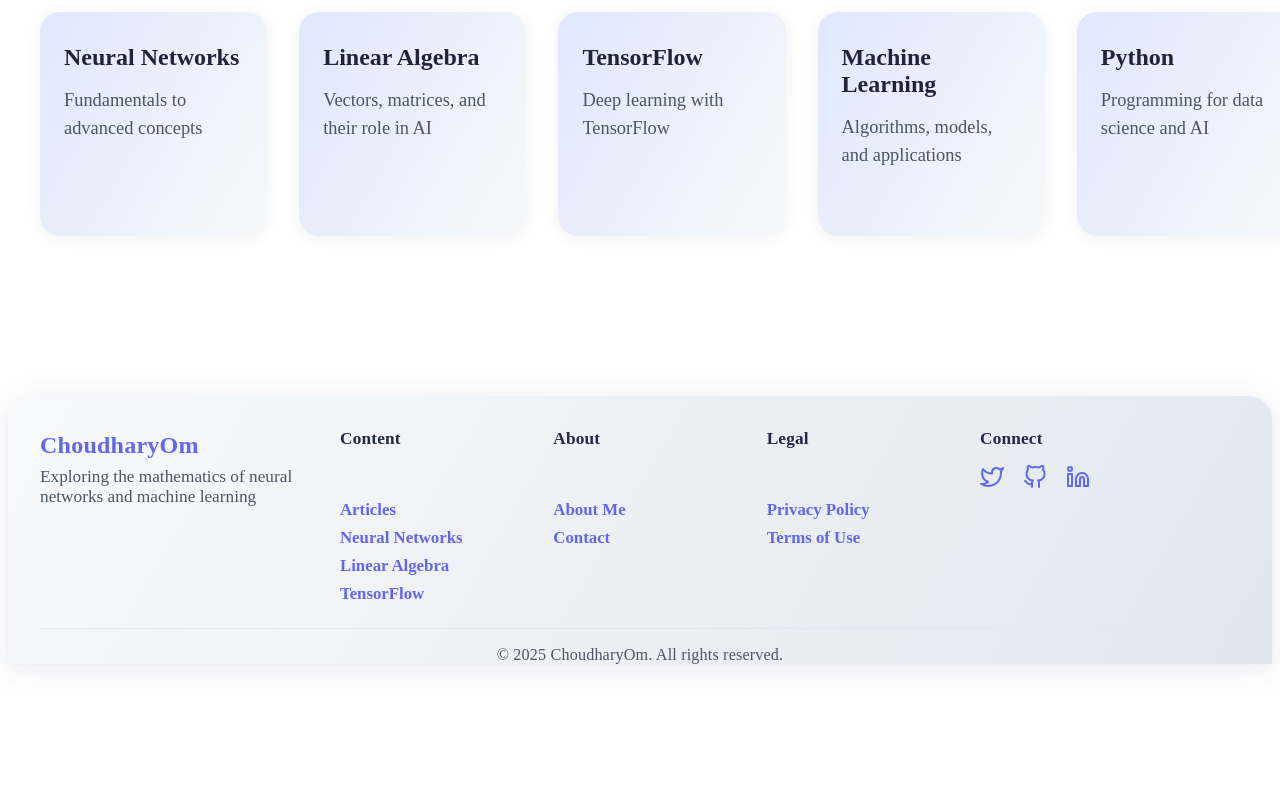
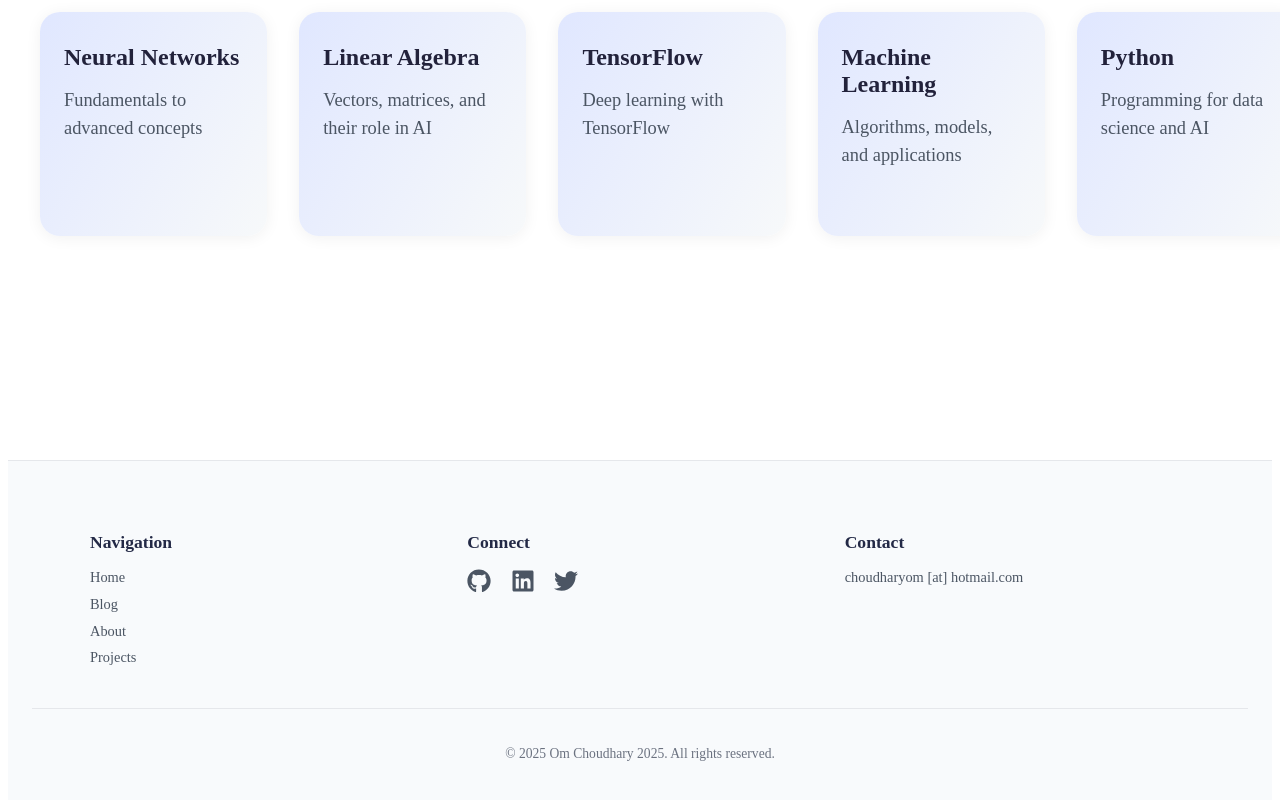
Before and after one commit to choudharyom/choudharyom.github.io, a Next.js app: page / in a window 1280 px wide. Shown: the part 2065-2865 px from the top of the page. Before the commit the page ends 2745 px from the top, so only its background shows below. Built offline with nearby package versions, Linux system fonts and the light colour scheme.

Commit message:
fix footer improve tag css

```diff
--- a/src/components/layout/Footer.js
+++ b/src/components/layout/Footer.js
@@ -1,74 +1,56 @@
+// src/components/layout/Footer.js
 import Link from 'next/link';
-import styles from '@/styles/Footer.module.css';
+import styles from '@/styles/Footer.module.css'; // We'll create/update this next
+import { FaGithub, FaLinkedin, FaTwitter } from 'react-icons/fa'; // Example icons
 
 const Footer = () => {
+  const currentYear = new Date().getFullYear();
+
   return (
     <footer className={styles.footer}>
-      <div className={styles.footerContainer}>
-        {/* Top section using flex container for responsiveness */}
-        <div className={styles.footerFlexContainer}>
-          {/* About Section */}
-          <div className={styles.footerAbout}>
-            <h2 className={styles.footerTitle}>ChoudharyOm</h2>
-            <p className={styles.footerDescription}>Exploring the mathematics of neural networks and machine learning</p>
-          </div>
+      <div className={styles.footerContent}> {/* Grid container */}
+        {/* Section 1: Navigation */}
+        <div className={styles.footerSection}>
+          <h4 className={styles.sectionTitle}>Navigation</h4>
+          <ul className={styles.navList}>
+            <li><Link href="/">Home</Link></li>
+            <li><Link href="/blog">Blog</Link></li>
+            <li><Link href="/about">About</Link></li>
+            <li><Link href="/projects">Projects</Link></li>
+            {/* Add other relevant links */}
+          </ul>
+        </div>
 
-          {/* Navigation Links Sections */}
-          <div className={styles.footerCategories}>
-            <h3 className={styles.footerCategoryTitle}>Content</h3>
-            <ul className={styles.footerList}>
-              <li className={styles.footerListItem}><Link href="/blog" className={styles.footerLink}>Articles</Link></li>
-              <li className={styles.footerListItem}><Link href="/tag/neural-networks" className={styles.footerLink}>Neural Networks</Link></li>
-              <li className={styles.footerListItem}><Link href="/tag/linear-algebra" className={styles.footerLink}>Linear Algebra</Link></li>
-              <li className={styles.footerListItem}><Link href="/tag/tensorflow" className={styles.footerLink}>TensorFlow</Link></li>
-            </ul>
-          </div>
-
-          <div className={styles.footerLinks}>
-            <h3 className={styles.footerLinksTitle}>About</h3>
-            <ul className={styles.footerList}>
-              <li className={styles.footerListItem}><Link href="/about" className={styles.footerLink}>About Me</Link></li>
-              <li className={styles.footerListItem}><Link href="/contact" className={styles.footerLink}>Contact</Link></li>
-            </ul>
-          </div>
-
-          <div className={styles.footerLinks}> {/* Reusing footerLinks style for consistency */}
-            <h3 className={styles.footerLinksTitle}>Legal</h3>
-            <ul className={styles.footerList}>
-              <li className={styles.footerListItem}><Link href="/privacy" className={styles.footerLink}>Privacy Policy</Link></li>
-              <li className={styles.footerListItem}><Link href="/terms" className={styles.footerLink}>Terms of Use</Link></li>
-            </ul>
-          </div>
-
-          {/* Connect Section (includes social links) */}
-          <div className={styles.footerConnect}>
-             <h3 className={styles.footerConnectTitle}>Connect</h3>
-             <div className={styles.footerSocialLinks}>
-                <a href="https://twitter.com/choudharyom" target="_blank" rel="noopener noreferrer" aria-label="Twitter" className={styles.footerSocialLink}>
-                  <svg xmlns="http://www.w3.org/2000/svg" width="24" height="24" viewBox="0 0 24 24" fill="none" stroke="currentColor" strokeWidth="2" strokeLinecap="round" strokeLinejoin="round">
-                    <path d="M23 3a10.9 10.9 0 0 1-3.14 1.53 4.48 4.48 0 0 0-7.86 3v1A10.66 10.66 0 0 1 3 4s-4 9 5 13a11.64 11.64 0 0 1-7 2c9 5 20 0 20-11.5a4.5 4.5 0 0 0-.08-.83A7.72 7.72 0 0 0 23 3z"></path>
-                  </svg>
-                </a>
-                <a href="https://github.com/choudharyom" target="_blank" rel="noopener noreferrer" aria-label="GitHub" className={styles.footerSocialLink}>
-                  <svg xmlns="http://www.w3.org/2000/svg" width="24" height="24" viewBox="0 0 24 24" fill="none" stroke="currentColor" strokeWidth="2" strokeLinecap="round" strokeLinejoin="round">
-                    <path d="M9 19c-5 1.5-5-2.5-7-3m14 6v-3.87a3.37 3.37 0 0 0-.94-2.61c3.14-.35 6.44-1.54 6.44-7A5.44 5.44 0 0 0 20 4.77 5.07 5.07 0 0 0 19.91 1S18.73.65 16 2.48a13.38 13.38 0 0 0-7 0C6.27.65 5.09 1 5.09 1A5.07 5.07 0 0 0 5 4.77a5.44 5.44 0 0 0-1.5 3.78c0 5.42 3.3 6.61 6.44 7A3.37 3.37 0 0 0 9 18.13V22"></path>
-                  </svg>
-                </a>
-                <a href="https://linkedin.com/in/choudharyom" target="_blank" rel="noopener noreferrer" aria-label="LinkedIn" className={styles.footerSocialLink}>
-                  <svg xmlns="http://www.w3.org/2000/svg" width="24" height="24" viewBox="0 0 24 24" fill="none" stroke="currentColor" strokeWidth="2" strokeLinecap="round" strokeLinejoin="round">
-                    <path d="M16 8a6 6 0 0 1 6 6v7h-4v-7a2 2 0 0 0-2-2 2 2 0 0 0-2 2v7h-4v-7a6 6 0 0 1 6-6z"></path>
-                    <rect x="2" y="9" width="4" height="12"></rect>
-                    <circle cx="4" cy="4" r="2"></circle>
-                  </svg>
-                </a>
-             </div>
+        {/* Section 2: Social Links */}
+        <div className={styles.footerSection}>
+          <h4 className={styles.sectionTitle}>Connect</h4>
+          <div className={styles.socialLinks}>
+            <a href="https://github.com/choudharyom" target="_blank" rel="noopener noreferrer" aria-label="GitHub">
+              <FaGithub />
+            </a>
+            <a href="https://linkedin.com/in/om-choudhary" target="_blank" rel="noopener noreferrer" aria-label="LinkedIn">
+              <FaLinkedin />
+            </a>
+            <a href="https://twitter.com/choudharyom_" target="_blank" rel="noopener noreferrer" aria-label="Twitter">
+              <FaTwitter />
+            </a>
+            {/* Add other social links */}
           </div>
         </div>
 
-        {/* Bottom section for copyright */}
-        <div className={styles.footerCopyright}>
-          <p>© {new Date().getFullYear()} ChoudharyOm. All rights reserved.</p>
+        {/* Section 3: Maybe Contact or other info */}
+        <div className={styles.footerSection}>
+           <h4 className={styles.sectionTitle}>Contact</h4>
+           <p>choudharyom [at] hotmail.com</p>
+           {/* Or a link to a contact page */}
+           {/* <Link href="/contact">Get in Touch</Link> */}
         </div>
+
+      </div>
+
+      {/* Bottom Bar: Copyright */}
+      <div className={styles.footerBottom}>
+        <p>&copy; {currentYear} Om Choudhary 2025. All rights reserved.</p>
       </div>
     </footer>
   );
--- a/src/styles/Footer.module.css
+++ b/src/styles/Footer.module.css
@@ -1,213 +1,118 @@
+/* src/styles/Footer.module.css */
+
 .footer {
-  background: linear-gradient(120deg, #f8fafc 0%, #e0e7ef 100%);
-  backdrop-filter: blur(8px) saturate(1.1);
-  box-shadow: 0 4px 32px rgba(60, 60, 120, 0.10), 0 1.5px 6px rgba(0,0,0,0.04);
-  border-radius: 1.5rem 1.5rem 0 0;
-  padding-top: 1rem;
-  padding-bottom: 0rem;
-  margin-top: 0rem;
-  transition: background 0.3s, box-shadow 0.3s;
+  background-color: var(--background-alt); /* Or var(--card-bg) depending on theme */
+  color: var(--color-text-secondary);
+  padding: 3rem 1.5rem 1.5rem 1.5rem; /* More padding top */
+  margin-top: 4rem; /* Space above footer */
+  border-top: 1px solid var(--border-color);
+  font-size: 0.9rem;
 }
 
-.footerContainer {
-  max-width: 1200px;
-  margin: 0 auto;
-  padding-left: 1rem;
-  padding-right: 1rem;
+/* Use CSS Grid for the main content sections */
+.footerContent {
+  max-width: 1100px; /* Adjust max-width as needed */
+  margin: 0 auto 2rem auto; /* Center content, space before bottom bar */
+  display: grid;
+  gap: 2rem; /* Gap between sections */
+  /* Default: 3 columns on larger screens */
+  grid-template-columns: repeat(3, 1fr);
 }
 
-.footerFlexContainer {
-  display: flex;
-  flex-direction: column;
-  gap: 2.5rem;
+.sectionTitle {
+  font-size: 1.1rem;
+  font-weight: 600;
+  color: var(--color-text-primary);
+  margin-bottom: 1rem;
 }
 
-.footerAbout {
-  margin-bottom: 1.5rem;
+/* Navigation List */
+.navList {
+  list-style: none;
+  padding: 0;
+  margin: 0;
 }
 
-.footerTitle {
-  font-size: 1.5rem;
-  font-weight: 900;
-  color: #6366f1;
-  letter-spacing: 0.01em;
-  margin-bottom: 0.5rem;
+.navList li {
+  margin-bottom: 0.6rem;
 }
 
-.footerDescription {
-  margin-top: 0.5rem;
-  color: #4b5563;
-  font-size: 1.08rem;
+.navList a {
+  color: var(--color-text-secondary);
+  text-decoration: none;
+  transition: color 0.2s ease;
 }
 
-.footerCategories,
-.footerLinks {
-  display: grid;
-  grid-template-columns: 1fr;
-  gap: 1.2rem;
+.navList a:hover {
+  color: var(--color-link-hover);
+  text-decoration: underline;
 }
 
-.footerCategoryTitle,
-.footerLinksTitle,
-.footerConnectTitle {
-  font-weight: 800;
-  margin-bottom: 1rem;
-  color: #232946;
-  font-size: 1.08rem;
-  letter-spacing: 0.01em;
-}
-
-.footerList {
-  list-style: none;
-  padding: 0;
-}
-
-.footerListItem {
-  margin-bottom: 0.5rem;
-}
-
-.footerLink {
-  color: #6366f1;
-  text-decoration: none;
-  font-weight: 600;
-  font-size: 1.05rem;
-  position: relative;
-  transition: color 0.2s;
-}
-
-.footerLink::after {
-  content: "";
-  display: block;
-  position: absolute;
-  left: 0;
-  bottom: -2px;
-  width: 100%;
-  height: 2px;
-  background: linear-gradient(90deg, #a5b4fc 0%, #fca5a5 100%);
-  border-radius: 1em;
-  transform: scaleX(0);
-  transform-origin: left;
-  transition: transform 0.35s cubic-bezier(0.4,0,0.2,1);
-}
-
-.footerLink:hover,
-.footerLink:focus {
-  color: #f59e42;
-}
-
-.footerLink:hover::after,
-.footerLink:focus::after {
-  transform: scaleX(1);
-}
-
-.footerConnect {
-  margin-top: 1.5rem;
-}
-
-.footerSocialLinks {
+/* Social Links */
+.socialLinks {
   display: flex;
   gap: 1.2rem;
-}
-
-.footerSocialLink {
-  color: #6366f1;
-  font-size: 1.5rem;
-  transition: color 0.2s, transform 0.2s;
-  display: flex;
   align-items: center;
 }
 
-.footerSocialLink:hover,
-.footerSocialLink:focus {
-  color: #f59e42;
-  transform: scale(1.15) rotate(-6deg);
+.socialLinks a {
+  color: var(--color-text-secondary);
+  font-size: 1.5rem; /* Icon size */
+  transition: color 0.2s ease, transform 0.2s ease;
 }
 
-.footerCopyright {
-  margin-top: 0rem;
-  padding-top: 0rem;
-  border-top: 1.5px solid #e0e7ef;
-  text-align: center;
-  color: #4b5563;
-  font-size: 1.01rem;
-  letter-spacing: 0.01em;
+.socialLinks a:hover {
+  color: var(--color-primary); /* Use primary color for hover */
+  transform: scale(1.1);
 }
 
-/* Dark Mode Styles */
-.darkFooter {
-  background: linear-gradient(120deg, #232946 0%, #18181b 100%);
-  box-shadow: 0 4px 32px rgba(0,0,0,0.18), 0 1.5px 6px rgba(255,255,255,0.04);
+/* Footer Bottom Bar */
+.footerBottom {
+  border-top: 1px solid var(--border-color);
+  padding-top: 1.5rem;
+  text-align: center;
+  font-size: 0.85rem;
+  color: var(--color-text-tertiary);
 }
 
-.darkFooter .footerTitle {
-  color: #a5b4fc;
-}
+/* --- Responsive Adjustments --- */
 
-.darkFooter .footerDescription,
-.darkFooter .footerCategoryTitle,
-.darkFooter .footerLinksTitle,
-.darkFooter .footerConnectTitle,
-.darkFooter .footerCopyright {
-  color: #e0e7ef;
-}
-
-.darkFooter .footerLink {
-  color: #a5b4fc;
-}
-
-.darkFooter .footerLink:hover,
-.darkFooter .footerLink:focus {
-  color: #fca5a5;
-}
-
-.darkFooter .footerLink::after {
-  background: linear-gradient(90deg, #a5b4fc 0%, #fca5a5 100%);
-}
-
-.darkFooter .footerSocialLink {
-  color: #a5b4fc;
-}
-
-.darkFooter .footerSocialLink:hover,
-.darkFooter .footerSocialLink:focus {
-  color: #fca5a5;
-}
-
-.darkFooter .footerCopyright {
-  border-top-color: #232946;
-}
-
-/* Medium Screen (md) Styles */
-@media (min-width: 768px) {
-  .footerFlexContainer {
-    flex-direction: row;
-    justify-content: space-between;
-    align-items: flex-start;
-    gap: 2.5rem;
+/* Medium Screens (e.g., Tablets) - Collapse to 2 columns */
+@media (max-width: 768px) {
+  .footerContent {
+    /* Change to 2 columns */
+    grid-template-columns: repeat(2, 1fr);
+    gap: 1.5rem; /* Slightly reduce gap */
   }
-
-  .footerAbout {
-    width: 24%;
-    min-width: 180px;
-  }
-
-  .footerCategories,
-  .footerLinks {
-    width: 16%;
-    min-width: 120px;
-  }
-
-  .footerConnect {
-    width: 24%;
-    min-width: 180px;
-    margin-top: 0;
+  .footer {
+     padding: 2.5rem 1rem 1rem 1rem; /* Adjust padding */
   }
 }
 
-/* Large Screen (lg) Styles */
-@media (min-width: 1024px) {
-  .footerContainer {
-    padding-left: 2rem;
-    padding-right: 2rem;
+/* Small Screens (e.g., Phones) - Collapse to 1 column */
+@media (max-width: 480px) {
+  .footerContent {
+    /* Change to 1 column */
+    grid-template-columns: 1fr;
+    gap: 2rem; /* Can increase gap again for vertical spacing */
   }
+
+  .footerSection {
+     /* Optional: Center text when in single column */
+     /* text-align: center; */
+  }
+
+  .socialLinks {
+     /* Optional: Justify content center when centered */
+     /* justify-content: center; */
+  }
+
+  .sectionTitle {
+     /* Optional: Center title */
+     /* text-align: center; */
+  }
+
+   .footer {
+     padding: 2rem 1rem 1rem 1rem;
+   }
 }
```
